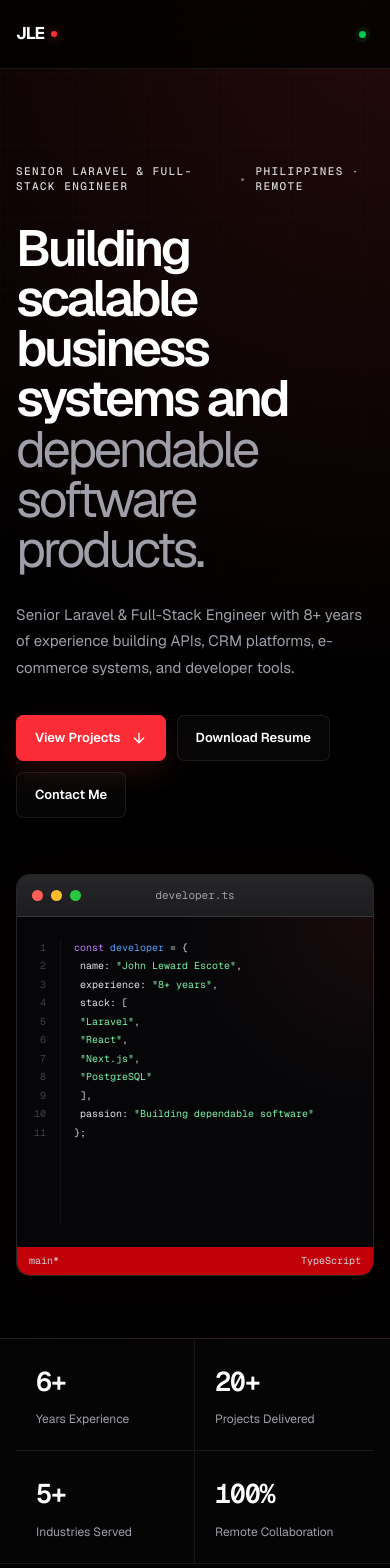
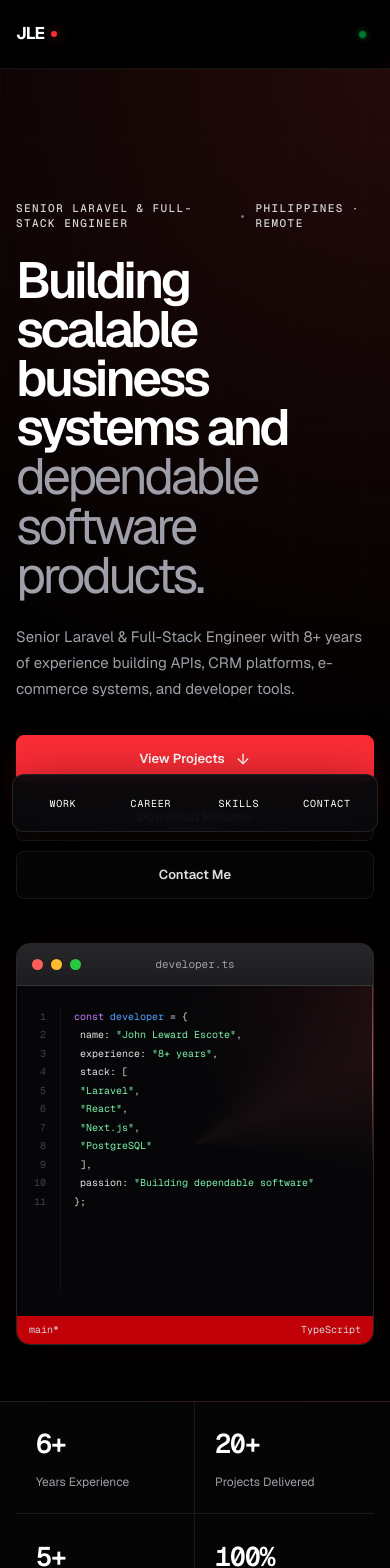
Before and after one commit to dev-jeyelscott/jlescote, a Next.js app: page / in a window 390 px wide. Shown: the top 1568 px of the page. Built offline with nearby package versions, Linux system fonts and the light colour scheme.

Commit message:
wip design
Signed-off-by: John Leward Escote <jleward.escote17@gmail.com>

```diff
--- a/app/globals.css
+++ b/app/globals.css
@@ -4,3 +4,103 @@
   --font-sans: var(--font-geist-sans);
   --font-mono: var(--font-geist-mono);
 }
+
+@keyframes border-flow {
+  to {
+    transform: rotate(1turn);
+  }
+}
+
+@keyframes line-flow {
+  0% {
+    transform: translateX(-130%);
+  }
+  100% {
+    transform: translateX(430%);
+  }
+}
+
+@keyframes pulse-soft {
+  50% {
+    opacity: 0.55;
+    transform: scale(1.08);
+  }
+}
+
+.flow-border {
+  isolation: isolate;
+  overflow: hidden;
+  position: relative;
+}
+
+.flow-border::before {
+  background: conic-gradient(
+    from 0deg,
+    transparent 0 67%,
+    rgba(239, 68, 68, 0.12) 74%,
+    rgba(248, 113, 113, 0.95) 82%,
+    transparent 91%
+  );
+  border-radius: inherit;
+  content: "";
+  inset: -55%;
+  opacity: 0;
+  pointer-events: none;
+  position: absolute;
+  transition: opacity 300ms ease;
+  z-index: -2;
+}
+
+.flow-border::after {
+  background: inherit;
+  border-radius: inherit;
+  content: "";
+  inset: 1px;
+  pointer-events: none;
+  position: absolute;
+  z-index: -1;
+}
+
+.flow-border:hover::before,
+.flow-border:focus-within::before,
+.flow-border--active::before {
+  animation: border-flow 5s linear infinite;
+  opacity: 0.8;
+}
+
+.flow-line {
+  overflow: hidden;
+  position: relative;
+}
+
+.flow-line::after {
+  background: linear-gradient(90deg, transparent, #ef4444, transparent);
+  bottom: -1px;
+  box-shadow: 0 0 16px rgba(239, 68, 68, 0.7);
+  content: "";
+  height: 1px;
+  left: 0;
+  pointer-events: none;
+  position: absolute;
+  width: 24%;
+}
+
+.flow-line--slow::after {
+  animation: line-flow 8s ease-in-out infinite;
+}
+
+.status-pulse {
+  animation: pulse-soft 2.6s ease-in-out infinite;
+}
+
+@media (prefers-reduced-motion: reduce) {
+  .flow-border::before,
+  .flow-line::after,
+  .status-pulse {
+    animation: none !important;
+  }
+
+  .flow-border--active::before {
+    opacity: 0.35;
+  }
+}
--- a/app/page.tsx
+++ b/app/page.tsx
@@ -246,13 +246,13 @@ const skills = [
 ] as const;
 
 const container =
-  "mx-auto w-[min(1200px,calc(100%-48px))] max-sm:w-[min(1200px,calc(100%-32px))]";
+  "mx-auto w-[calc(100%-32px)] max-w-[1200px] sm:w-[calc(100%-48px)]";
 const eyebrowClass =
   "m-0 flex items-center gap-3 font-mono text-[11px] font-medium uppercase leading-[1.4] tracking-[0.13em] text-zinc-300";
 const glassCard =
-  "border border-white/[0.08] bg-white/[0.02] backdrop-blur-xl transition-[transform,border-color,background-color,box-shadow] duration-300 hover:-translate-y-1 hover:border-red-500/35 hover:bg-white/[0.04] hover:shadow-[0_24px_55px_rgba(0,0,0,0.25)]";
+  "flow-border border border-white/[0.08] bg-[#0a0a0b]/92 backdrop-blur-xl transition-[transform,border-color,background-color,box-shadow] duration-300 sm:hover:-translate-y-1 sm:hover:border-red-500/25 sm:hover:bg-[#0d0d0f] sm:hover:shadow-[0_24px_55px_rgba(0,0,0,0.25)]";
 const button =
-  "inline-flex min-h-11.5 items-center justify-center gap-2.5 rounded-[7px] border px-4.5 text-[13px] font-semibold transition-[transform,background-color,border-color] duration-200 hover:scale-[1.03]";
+  "inline-flex min-h-12 items-center justify-center gap-2.5 rounded-[8px] border px-4.5 text-[13px] font-semibold transition-[transform,background-color,border-color] duration-200 active:scale-[0.98] sm:min-h-11.5 sm:hover:scale-[1.03]";
 const primaryButton = `${button} border-red-500 bg-red-500 text-white shadow-[0_12px_30px_rgba(239,68,68,0.15)] hover:bg-red-600`;
 const secondaryButton = `${button} border-white/[0.08] bg-white/[0.025] hover:border-red-500/35 hover:bg-white/[0.06]`;
 const tagList =
@@ -268,13 +268,13 @@ function Heading({
   copy?: string;
 }) {
   return (
-    <div className="mb-[68px] grid grid-cols-[28%_1fr] max-sm:mb-12 max-sm:grid-cols-1 max-sm:gap-6.5">
+    <div className="mb-11 grid grid-cols-1 gap-5 sm:mb-[68px] sm:grid-cols-[28%_1fr] sm:gap-0">
       <p className={eyebrowClass}>
         <span className="h-px w-5.5 bg-red-500" />
         {eyebrow}
       </p>
       <div>
-        <h2 className="m-0 max-w-[760px] text-[clamp(38px,4.4vw,60px)] font-medium leading-[1.03] tracking-[-0.055em] max-sm:text-[39px]">
+        <h2 className="m-0 max-w-[760px] text-[clamp(36px,11vw,44px)] font-medium leading-[1.03] tracking-[-0.055em] sm:text-[clamp(38px,4.4vw,60px)]">
           {title}
         </h2>
         {copy && (
@@ -351,7 +351,7 @@ export default function Home() {
       >
         Skip to content
       </a>
-      <header className="fixed top-0 z-50 w-full border-b border-white/[0.08] bg-black/72 backdrop-blur-[18px]">
+      <header className="flow-line flow-line--slow fixed top-0 z-50 w-full border-b border-white/[0.08] bg-black/80 backdrop-blur-[18px]">
         <div
           className={`${container} flex h-[68px] items-center justify-between`}
         >
@@ -364,7 +364,7 @@ export default function Home() {
             <i />
           </a>
           <nav
-            className="flex gap-8 max-sm:hidden [&_a]:text-[13px] [&_a]:text-zinc-400 [&_a]:transition-colors [&_a:hover]:text-white"
+            className="hidden gap-8 sm:flex [&_a]:text-[13px] [&_a]:text-zinc-400 [&_a]:transition-colors [&_a:hover]:text-white"
             aria-label="Primary navigation"
           >
             {[
@@ -379,10 +379,10 @@ export default function Home() {
             ))}
           </nav>
           <a
-            className="flex items-center gap-2 text-[13px] text-zinc-400 transition-colors hover:text-white max-sm:text-[0px] [&>i]:size-[7px] [&>i]:rounded-full [&>i]:bg-green-500 [&>i]:shadow-[0_0_0_4px_rgba(34,197,94,0.1)]"
+            className="flex items-center gap-2 text-[0px] text-zinc-400 transition-colors hover:text-white sm:text-[13px] [&>i]:size-[7px] [&>i]:rounded-full [&>i]:bg-green-500 [&>i]:shadow-[0_0_0_4px_rgba(34,197,94,0.1)]"
             href="mailto:jleward.escote17@gmail.com"
           >
-            <i />
+            <i className="status-pulse" />
             Open to opportunities
           </a>
         </div>
@@ -398,7 +398,7 @@ export default function Home() {
             aria-hidden="true"
           />
           <div
-            className={`${container} relative grid min-h-[calc(100svh-68px)] grid-cols-[minmax(0,1.13fr)_minmax(430px,0.87fr)] items-center gap-[7vw] py-24 max-lg:grid-cols-1 max-lg:gap-14 max-lg:py-30 max-lg:pb-18 max-sm:py-24 max-sm:pb-[62px]`}
+            className={`${container} relative grid min-h-[calc(100svh-68px)] grid-cols-1 items-center gap-11 py-16 pb-14 lg:grid-cols-[minmax(0,1.13fr)_minmax(430px,0.87fr)] lg:gap-[7vw] lg:py-24`}
           >
             <AnimatedGroup kind="hero">
               <p
@@ -408,7 +408,7 @@ export default function Home() {
                 <i />
                 Philippines · Remote
               </p>
-              <h1 className="my-7 max-w-[760px] text-[clamp(48px,5.5vw,76px)] font-semibold leading-[0.99] tracking-[-0.062em] max-sm:text-[clamp(43px,13vw,62px)] [&>em]:font-normal [&>em]:not-italic [&>em]:text-zinc-400">
+              <h1 className="my-6 max-w-[760px] text-[clamp(42px,13vw,62px)] font-semibold leading-[0.97] tracking-[-0.062em] sm:my-7 sm:text-[clamp(48px,5.5vw,76px)] [&>em]:font-normal [&>em]:not-italic [&>em]:text-zinc-400">
                 Building scalable business systems and{" "}
                 <em>dependable software products.</em>
               </h1>
@@ -417,24 +417,24 @@ export default function Home() {
                 experience building APIs, CRM platforms, e-commerce systems, and
                 developer tools.
               </p>
-              <div className="mt-[34px] flex flex-wrap gap-[11px]">
-                <a className={primaryButton} href="#projects">
+              <div className="mt-8 grid gap-2.5 sm:flex sm:flex-wrap sm:gap-[11px]">
+                <a className={`${primaryButton} w-full sm:w-auto`} href="#projects">
                   View Projects <ArrowDown size={16} />
                 </a>
                 <a
-                  className={secondaryButton}
+                  className={`${secondaryButton} w-full sm:w-auto`}
                   href="/john-leward-escote-resume.pdf"
                   download
                 >
                   Download Resume
                 </a>
-                <a className={secondaryButton} href="#contact">
+                <a className={`${secondaryButton} w-full sm:w-auto`} href="#contact">
                   Contact Me
                 </a>
               </div>
             </AnimatedGroup>
             <aside
-              className="overflow-hidden rounded-[14px] border border-white/13 bg-[#070709]/93 shadow-[0_35px_100px_rgba(0,0,0,0.55),0_0_70px_rgba(239,68,68,0.06)] backdrop-blur-[18px] max-lg:max-w-[650px]"
+              className="flow-border flow-border--active relative z-0 overflow-hidden rounded-[14px] border border-white/13 bg-[#070709]/93 shadow-[0_28px_80px_rgba(0,0,0,0.5),0_0_50px_rgba(239,68,68,0.06)] backdrop-blur-[18px] lg:max-w-none"
               aria-label="Developer profile code preview"
             >
               <div className="relative flex min-h-10.5 items-center justify-center border-b border-white/[0.08] bg-linear-to-b from-zinc-800 to-[#1c1c1f]">
@@ -543,7 +543,7 @@ export default function Home() {
           </div>
         </section>
 
-        <section className="py-32 max-sm:py-22" id="experience">
+        <section className="py-22 sm:py-32" id="experience">
           <div className={container}>
             <Heading
               eyebrow="Experience"
@@ -599,7 +599,7 @@ export default function Home() {
         </section>
 
         <section
-          className="bg-[radial-gradient(circle_at_center,rgba(239,68,68,0.08),transparent_70%)] py-32 max-sm:py-22"
+          className="bg-[radial-gradient(circle_at_center,rgba(239,68,68,0.08),transparent_70%)] py-22 sm:py-32"
           id="projects"
         >
           <div className={container}>
@@ -693,7 +693,7 @@ export default function Home() {
           </div>
         </section>
 
-        <section className="py-32 max-sm:py-22">
+        <section className="py-22 sm:py-32">
           <div className={container}>
             <Heading
               eyebrow="What I build"
@@ -720,7 +720,7 @@ export default function Home() {
         </section>
 
         <section
-          className="border-y border-white/[0.08] bg-[#080808] py-32 max-sm:py-22"
+          className="flow-line flow-line--slow border-y border-white/[0.08] bg-[#080808] py-22 sm:py-32"
           id="skills"
         >
           <div className={container}>
@@ -753,7 +753,7 @@ export default function Home() {
           </div>
         </section>
 
-        <section className="border-t border-white/[0.08] py-32 max-sm:py-22">
+        <section className="border-t border-white/[0.08] py-22 sm:py-32">
           <div className={container}>
             <Heading
               eyebrow="Testimonials"
@@ -843,7 +843,27 @@ export default function Home() {
         </section>
       </main>
 
-      <footer className="border-t border-white/[0.08]">
+      <nav
+        aria-label="Mobile navigation"
+        className="fixed inset-x-3 bottom-3 z-50 grid grid-cols-4 rounded-xl border border-white/10 bg-[#09090b]/92 p-1.5 shadow-[0_20px_60px_rgba(0,0,0,0.6),0_0_28px_rgba(239,68,68,0.08)] backdrop-blur-xl sm:hidden"
+      >
+        {[
+          ["Work", "projects"],
+          ["Career", "experience"],
+          ["Skills", "skills"],
+          ["Contact", "contact"],
+        ].map(([label, id]) => (
+          <a
+            className="flex min-h-11 items-center justify-center rounded-lg font-mono text-[10px] uppercase tracking-[0.08em] text-zinc-400 transition-colors active:bg-red-500/12 active:text-white"
+            href={`#${id}`}
+            key={id}
+          >
+            {label}
+          </a>
+        ))}
+      </nav>
+
+      <footer className="border-t border-white/[0.08] pb-20 sm:pb-0">
         <div
           className={`${container} flex min-h-31.5 items-center justify-between gap-7.5 max-sm:flex-col max-sm:items-start max-sm:py-7.5`}
         >
```
Also changed, not shown: 2 other files (tests, documents, lock files or other folders).
